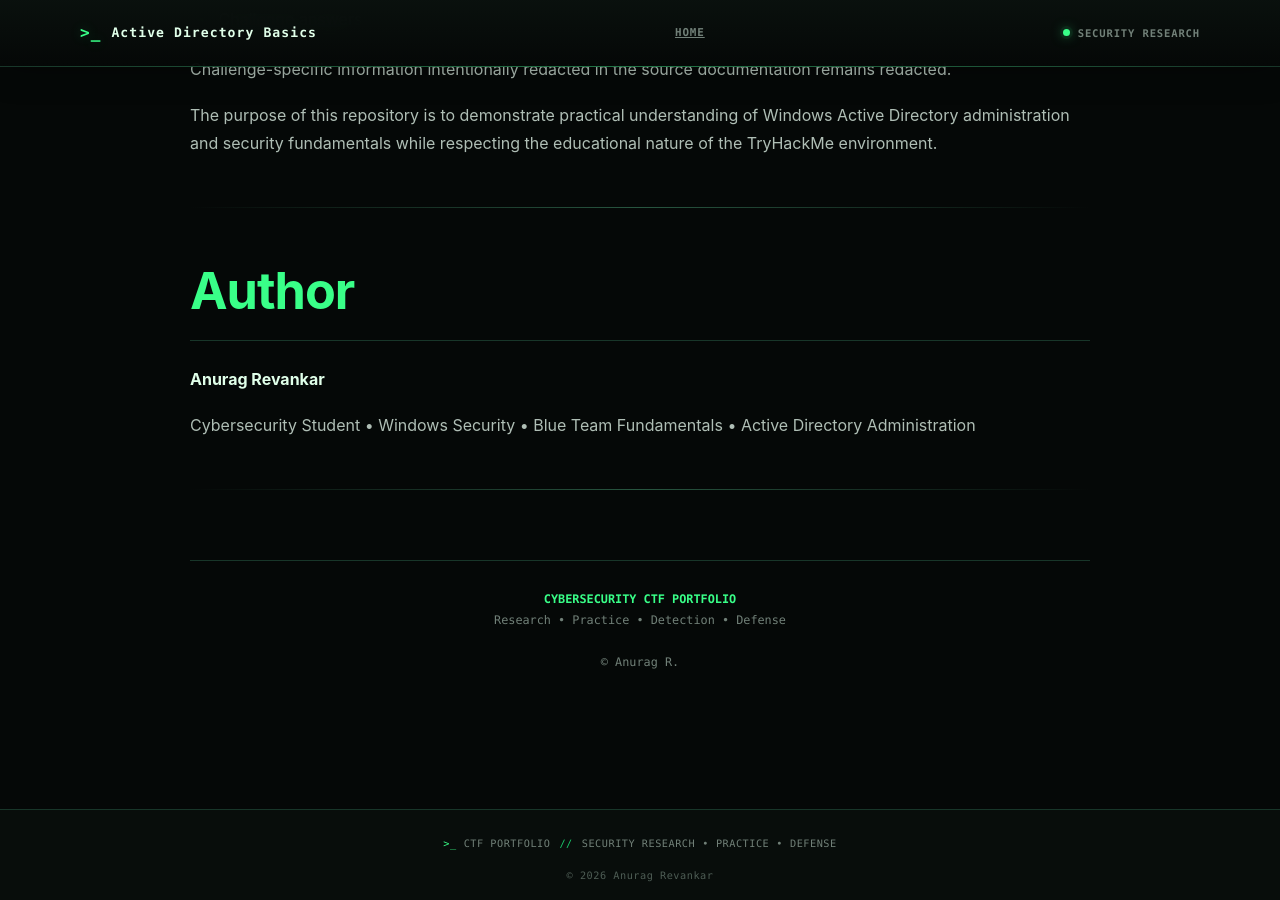
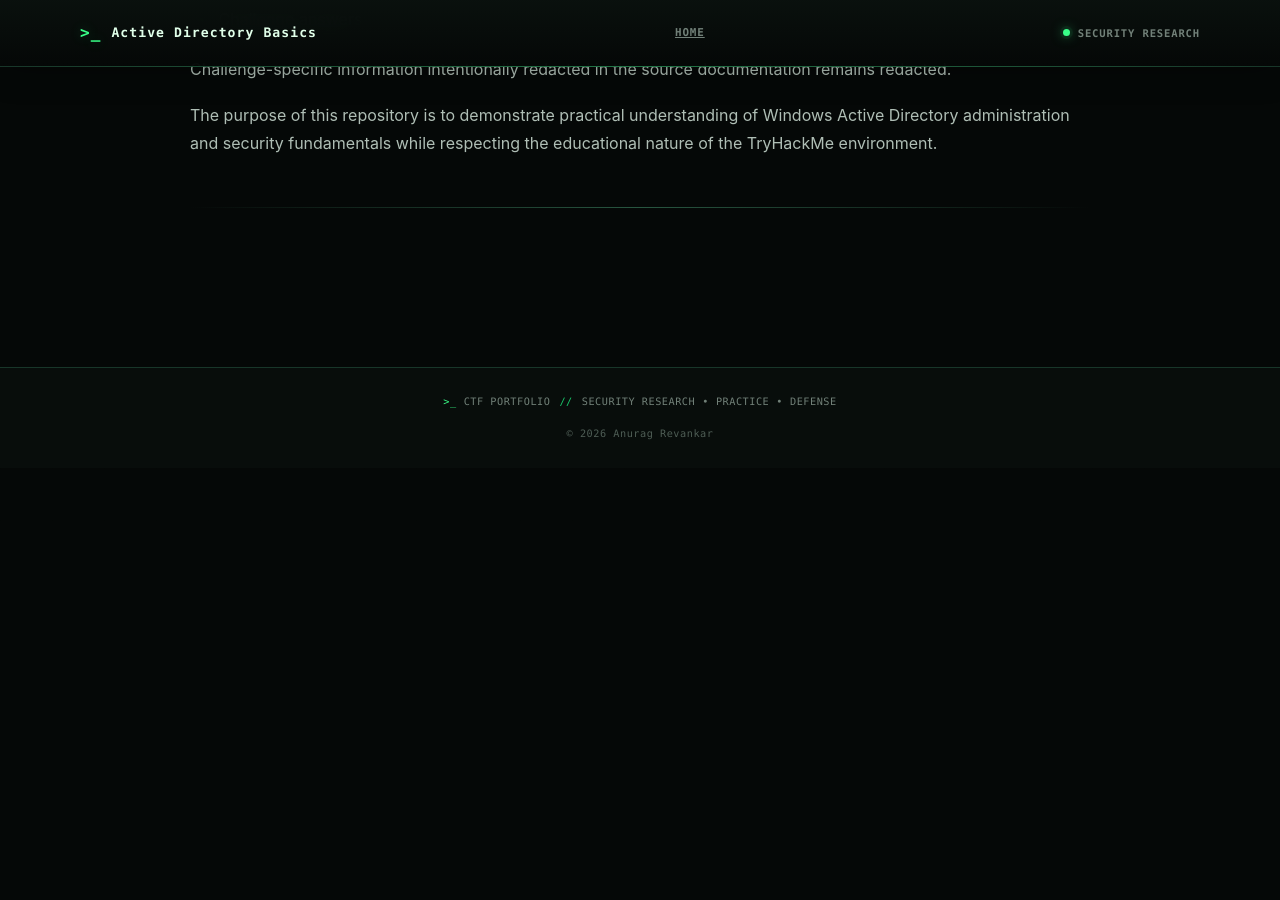
Before and after one commit to anurag-rvnkr1/Active-Directory-Basics-TryHackMe, a Jekyll site: the page built from docs/index.md, in a window 1280 px wide and 900 px high, scrolled down 64363 px. Built offline with Jekyll 4.4.1, drawn with Linux system fonts in a browser that asks for light colours; after the commit the page ends 64831 px from its top, so only the background shows below that.

Commit message:
Portfolio Index Documentation
Removed author information and footer from index.md.

```diff
--- a/docs/index.md
+++ b/docs/index.md
@@ -1962,25 +1962,3 @@ Challenge-specific information intentionally redacted in the source documentatio
 The purpose of this repository is to demonstrate practical understanding of Windows Active Directory administration and security fundamentals while respecting the educational nature of the TryHackMe environment.
 
 ---
-
-# Author
-
-**Anurag Revankar**
-
-Cybersecurity Student • Windows Security • Blue Team Fundamentals • Active Directory Administration
-
----
-
-<div class="ctf-footer">
-
-<strong>CYBERSECURITY CTF PORTFOLIO</strong>
-
-<br>
-
-Research • Practice • Detection • Defense
-
-<br><br>
-
-© Anurag R.
-
-</div>
```
